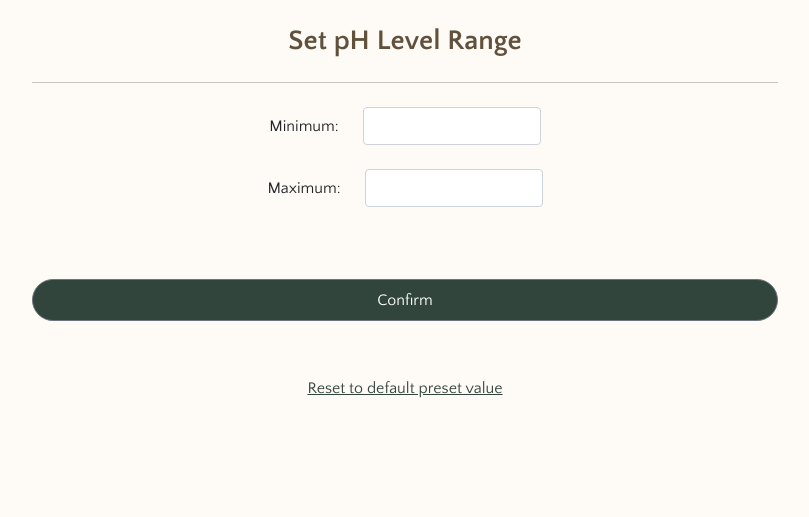
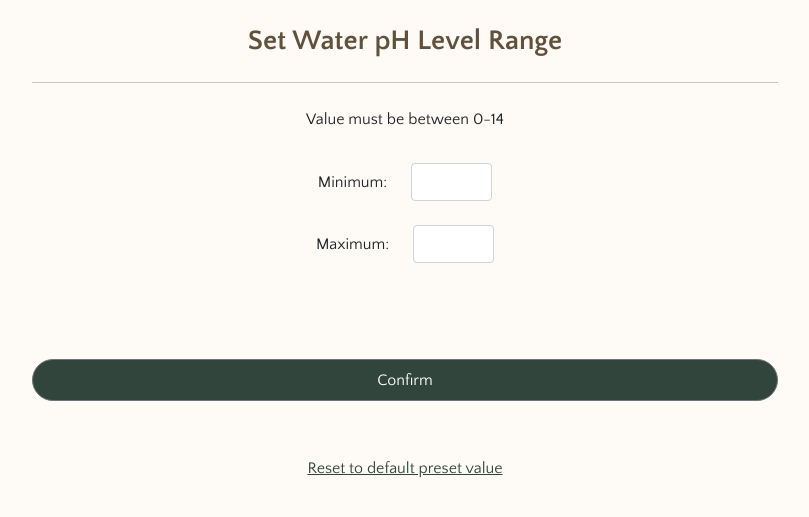
Before and after one commit to luanakimley/GreenhouseManagementSystem, a Flask app: template webserver/templates/edit_ph.html in a window 1280 px wide. Shown: the part 148-665 px from the top of the page, without its empty margins (235-1044 px from the left). Run offline with Flask 2, Linux system fonts and the light colour scheme; the template is opened without the code that fills it, so the values that code supplies are empty; some libraries are stand-ins or nearby versions; some web fonts are replaced.

Commit message:
:sparkles: Form validation for edit forms implemented

```diff
--- a/webserver/static/js/form_validation.js
+++ b/webserver/static/js/form_validation.js
@@ -61,3 +61,45 @@ function validateConfirmPassword() {
 function validateSignUpForm() {
     return validateEmail() && validateUsername() && validatePassword() && validateConfirmPassword()
 }
+
+function validateEditTemperatureForm() {
+    let minVal = document.forms["edit_temp"]["tempMin"].value
+    let maxVal = document.forms["edit_temp"]["tempMax"].value
+
+    if (parseFloat(minVal) > parseFloat(maxVal)) {
+        document.getElementById("tempErrorMessage").innerHTML = 'Minimum value must be less than the maximum value'
+        return false
+    }
+    else {
+        document.getElementById("tempErrorMessage").innerHTML = ''
+        return true
+    }
+}
+
+function validateEditHumidityForm() {
+    let minVal = document.forms["edit_humidity"]["humidityMin"].value
+    let maxVal = document.forms["edit_humidity"]["humidityMax"].value
+
+    if (parseInt(minVal) > parseInt(maxVal)) {
+        document.getElementById("humidityErrorMessage").innerHTML = 'Minimum value must be less than the maximum value'
+        return false
+    }
+    else {
+        document.getElementById("humidityErrorMessage").innerHTML = ''
+        return true
+    }
+}
+
+function validateEditPHForm() {
+    let minVal = document.forms["edit_ph"]["pHMin"].value
+    let maxVal = document.forms["edit_ph"]["pHMax"].value
+
+    if (parseFloat(minVal) > parseFloat(maxVal)) {
+        document.getElementById("pHErrorMessage").innerHTML = 'Minimum value must be less than the maximum value'
+        return false
+    }
+    else {
+        document.getElementById("pHErrorMessage").innerHTML = ''
+        return true
+    }
+}
--- a/webserver/templates/edit_ph.html
+++ b/webserver/templates/edit_ph.html
@@ -7,24 +7,26 @@
     <h1>{{ culture_name }}</h1>
     <p><strong>Lifecycle: </strong>{{ lifecycle_name }}</p>
 </div>
-<form action="/edit_ph_action" method="post">
+<form onsubmit="return validateEditPHForm()" action="/edit_ph_action" method="post" name="edit_ph">
     <div class="range-form-title h3 text-center mt-4">
-        Set pH Level Range
+        Set Water pH Level Range
     </div>
     <div class="d-grid gap-2 col-7 mx-auto text-center">
     <hr>
+        <span class="mb-4">Value must be between 0-14</span>
     <div class="mb-3 row mx-auto">
         <label for="inputMin" class="col-auto col-form-label">Minimum: </label>
         <div class="col-auto">
-          <input name="pHMin" type="text" class="form-control" id="inputMin" value="{{ ph_range[0][0] }}">
+          <input min="0" max="14" name="pHMin" type="number" step="0.1" class="form-control" id="inputMin" value="{{ ph_range[0][0] }}" onfocusin="validateEditPHForm()" onfocusout="validateEditPHForm()" required>
         </div>
     </div>
     <div class="mb-3 row mx-auto">
         <label for="inputMax" class="col-auto col-form-label">Maximum: </label>
         <div class="col-auto">
-            <input name="pHMax" type="text" class="form-control" id="inputMax" value="{{ ph_range[0][1] }}">
+            <input min="0" max="14" name="pHMax" type="number" step="0.1" class="form-control" id="inputMax" value="{{ ph_range[0][1] }}" onfocusin="validateEditPHForm()" onfocusout="validateEditPHForm()" required>
         </div>
     </div>
+        <span id="pHErrorMessage" class="mt-3 text-danger"></span>
     <input type="submit" class="btn btn-secondary p-2 mt-5" value="Confirm">
   </div>
 </form>
@@ -33,4 +35,5 @@
         <input class="btn btn-link" type="submit" value="Reset to default preset value">
     </div>
 </form>
+<script src="../static/js/form_validation.js"></script>
 {% endblock %}
--- a/webserver/templates/signup.html
+++ b/webserver/templates/signup.html
@@ -10,15 +10,15 @@
     </span>
     <hr>
     <div class="form-floating mb-3">
-      <input name="email" type="email" class="form-control" id="floatingInputEmail" placeholder="name@example.com" required onfocusin="validateEmail('register')" onfocusout="validateEmail()">
+      <input name="email" type="email" class="form-control" id="floatingInputEmail" placeholder="name@example.com" required onfocusin="validateEmail()" onfocusout="validateEmail()">
       <label id="floatingInputEmailLabel" for="floatingInputEmail">Email address</label>
     </div>
     <div class="form-floating mb-3">
-      <input name="username" type="text" class="form-control" id="floatingInputUsername" placeholder="name@example.com" required onfocusin="validateUsername('register')" onfocusout="validateUsername()">
+      <input name="username" type="text" class="form-control" id="floatingInputUsername" placeholder="name@example.com" required onfocusin="validateUsername()" onfocusout="validateUsername()">
       <label id="floatingInputUsernameLabel" for="floatingInputUsername">Username</label>
     </div>
     <div class="form-floating mb-3">
-      <input name="password" type="password" class="form-control" id="floatingInputPassword" placeholder="Password" required onfocusin="validatePassword('register')" onfocusout="validatePassword()">
+      <input name="password" type="password" class="form-control" id="floatingInputPassword" placeholder="Password" required onfocusin="validatePassword()" onfocusout="validatePassword()">
       <label id="floatingInputPasswordLabel" for="floatingInputPassword">Password</label>
     </div>
     <div class="form-floating">
```
Also changed, not shown: webserver/templates/edit_humidity.html (+7 -4 lines), webserver/templates/edit_temp.html (+6 -4 lines), webserver/templates/monitoring.html (+8 -8 lines).
